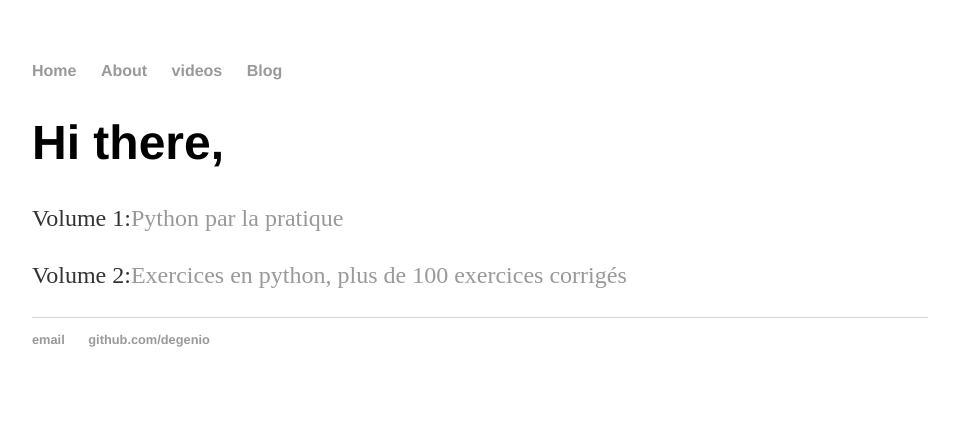
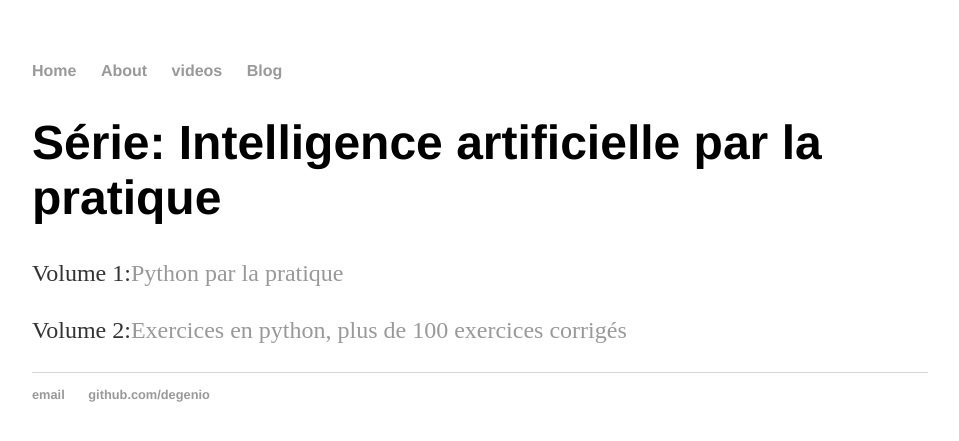
Before and after one commit to degenio/degenio.github.io, a Jekyll site: the page built from index.html, in a window 1280 px wide. Shown: the top 441 px of the page, without its empty margins (160-1119 px from the left). Built offline with Jekyll 4.4.1, drawn with Linux system fonts in a browser that asks for light colours.

Commit message:
Changement de titire

```diff
--- a/index.html
+++ b/index.html
@@ -4,7 +4,7 @@ title: Main page
 ---
 
 		<div class="blurb">
-			<h1>Hi there,  </h1>
+			<h1>Série: Intelligence artificielle par la pratique  </h1>
 			<p>Volume 1:<a href="/volume1_python_fr">Python par la pratique</a></p>
 			<p>Volume 2:<a href="/volume2_python_exercices_fr">Exercices en python, plus de 100 exercices corrigés</a></p>
 		</div>
```
